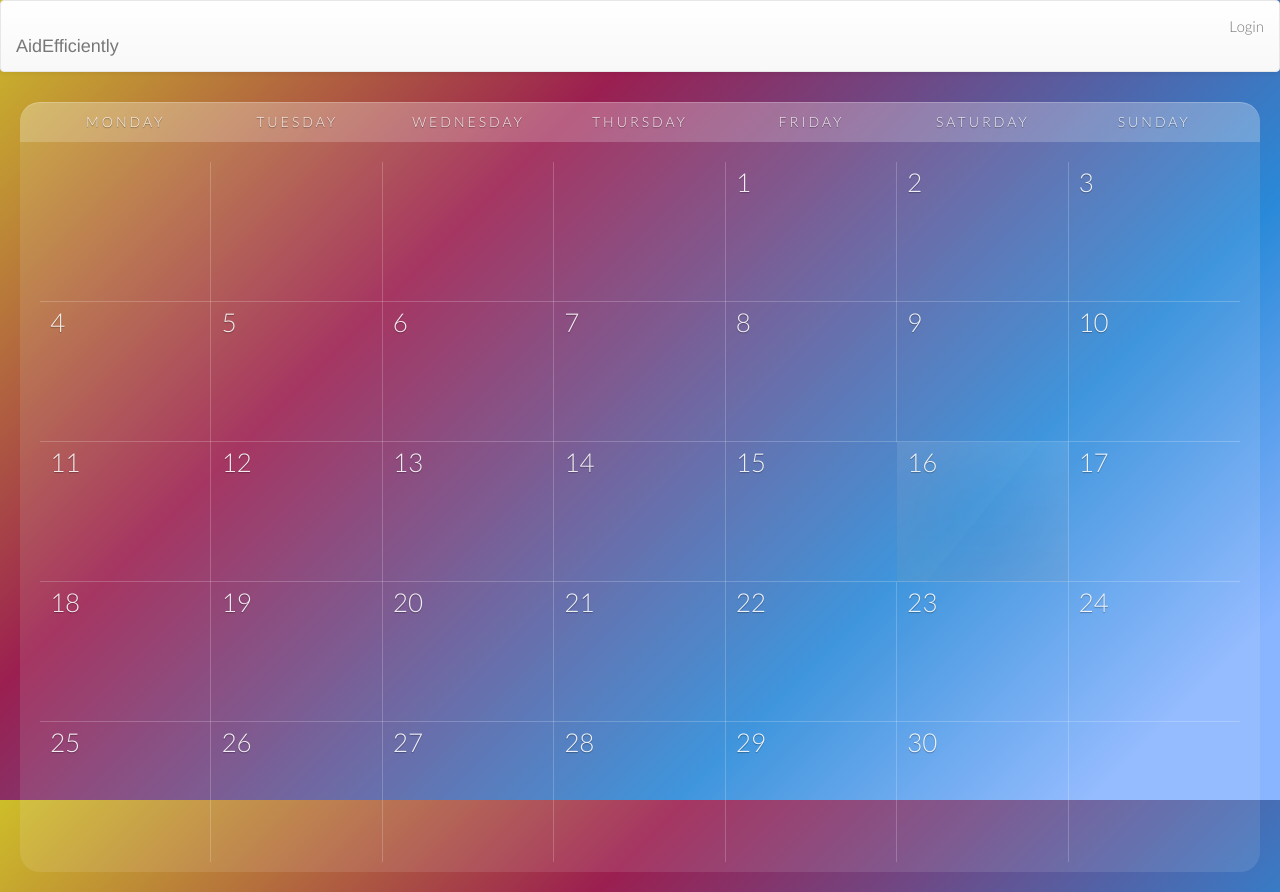
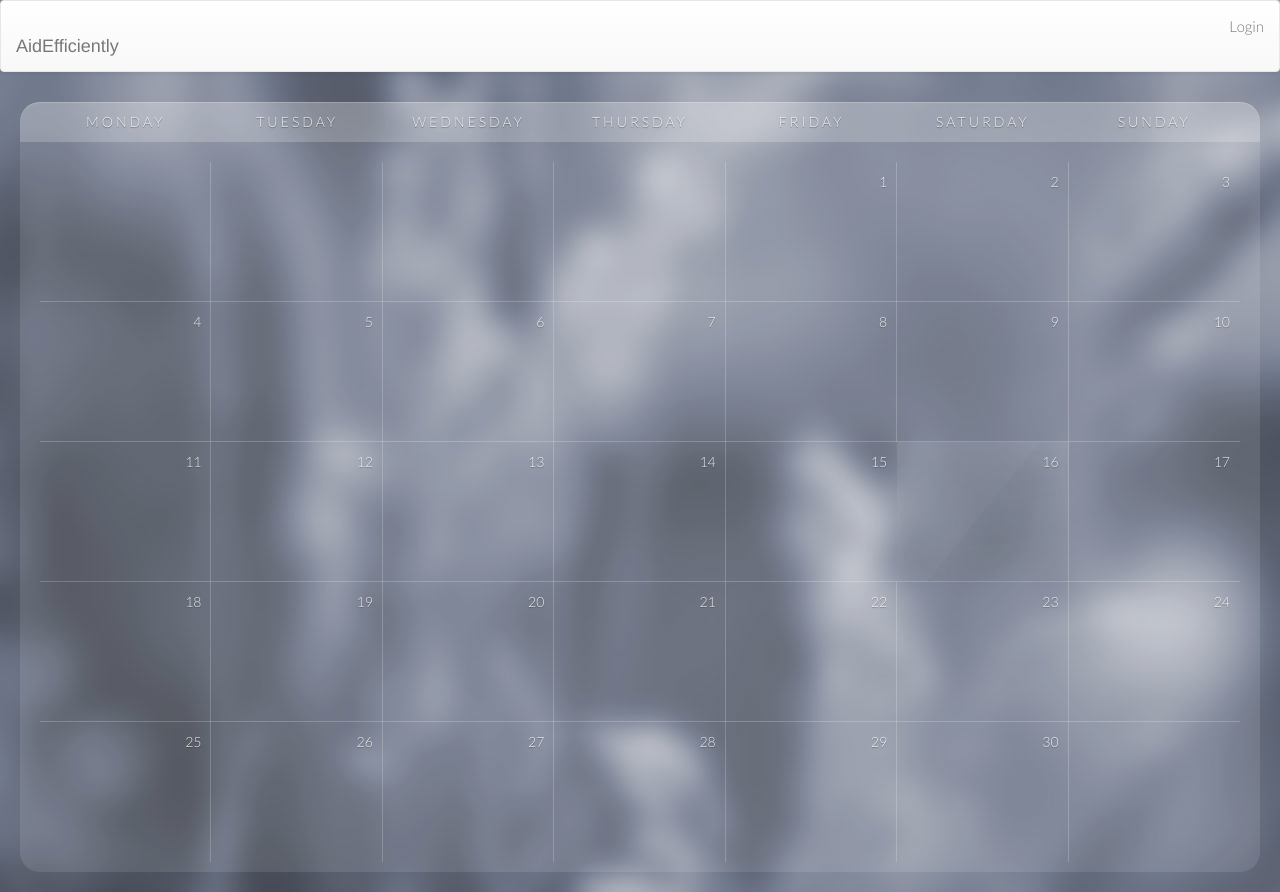
Before and after one commit to kevinskydy/hack4good, a Django app: template hack4good/templates/relief/goals_index.html in a window 1280 px wide. Run offline with Django 3.2, Linux system fonts and the light colour scheme; the template is opened without the code that fills it: most values are stand-ins (such as "Sample title", 1, 10 or a date in 2020); some libraries are stand-ins or nearby versions.

Commit message:
restyle calendar

```diff
--- a/hack4good/static-raw/Calendario/css/custom_1.css
+++ b/hack4good/static-raw/Calendario/css/custom_1.css
@@ -1,15 +1,5 @@
 body {
-	background: #cebe29;
-	background: -moz-linear-gradient(-45deg, #cebe29 0%, #9b1f50 33%, #2989d8 71%, #89b4ff 91%);
-	background: -webkit-gradient(linear, left top, right bottom, color-stop(0%,#cebe29), color-stop(33%,#9b1f50), color-stop(71%,#2989d8), color-stop(91%,#89b4ff));
-	background: -webkit-linear-gradient(-45deg, #cebe29 0%,#9b1f50 33%,#2989d8 71%,#89b4ff 91%);
-	background: -o-linear-gradient(-45deg, #cebe29 0%,#9b1f50 33%,#2989d8 71%,#89b4ff 91%);
-	background: -ms-linear-gradient(-45deg, #cebe29 0%,#9b1f50 33%,#2989d8 71%,#89b4ff 91%);
-	background: linear-gradient(135deg, #cebe29 0%,#9b1f50 33%,#2989d8 71%,#89b4ff 91%);
-	filter: progid:DXImageTransform.Microsoft.gradient( startColorstr='#cebe29', endColorstr='#89b4ff',GradientType=1 );
-	-webkit-background-size: 100% 100%;
-	-moz-background-size: 100% 100%;
-	background-size: 100% 100%;
+
 }
 
 .custom-calendar-full {
@@ -169,13 +159,13 @@
 .fc-calendar .fc-row > div > span.fc-date {
 	color: rgba(255,255,255,0.9);
 	text-shadow: none;
-	font-size: 26px;
+	font-size: 14px;
 	font-weight: 300;
 	bottom: auto;
-	right: auto;
+	right: 10px;
 	top: 10px;
-	left: 10px;
-	text-align: left;
+	left: auto;
+	text-align: right;
 	text-shadow: 0 1px 1px rgba(0,0,0,0.3);
 }
 
@@ -242,7 +232,7 @@
 }
 
 .fc-calendar .fc-row > div > div {
-	margin-top: 35px;
+	margin-top: 0px;
 }
 
 .fc-calendar .fc-row > div > div a,
--- a/hack4good/static-raw/css/goals.css
+++ b/hack4good/static-raw/css/goals.css
@@ -1,10 +1,14 @@
+.item {
+	font-size: 11px;
+}
+
 .progress {
 	position: relative;
+	width: 120px;
 	border-style: dashed;
 	border-width: 1px;
 	border-color: rgb(132,158,98);
 	background: rgba(132,158,98,0.3);
-	margin: 0px auto;
 	text-align: center;
 }
 
```
Also changed, not shown: hack4good/templates/relief/_calendar_cell.html (+6 -3 lines).
